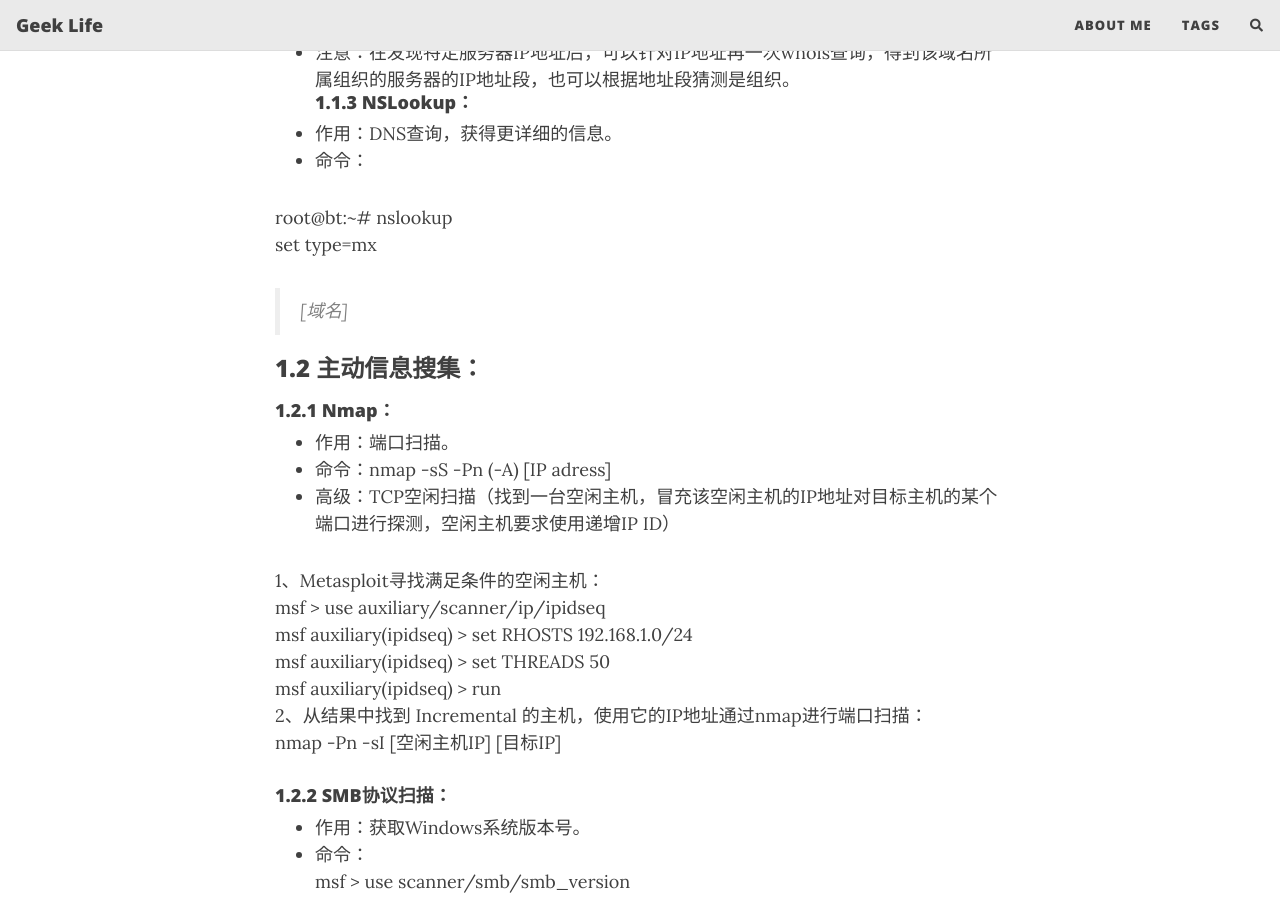
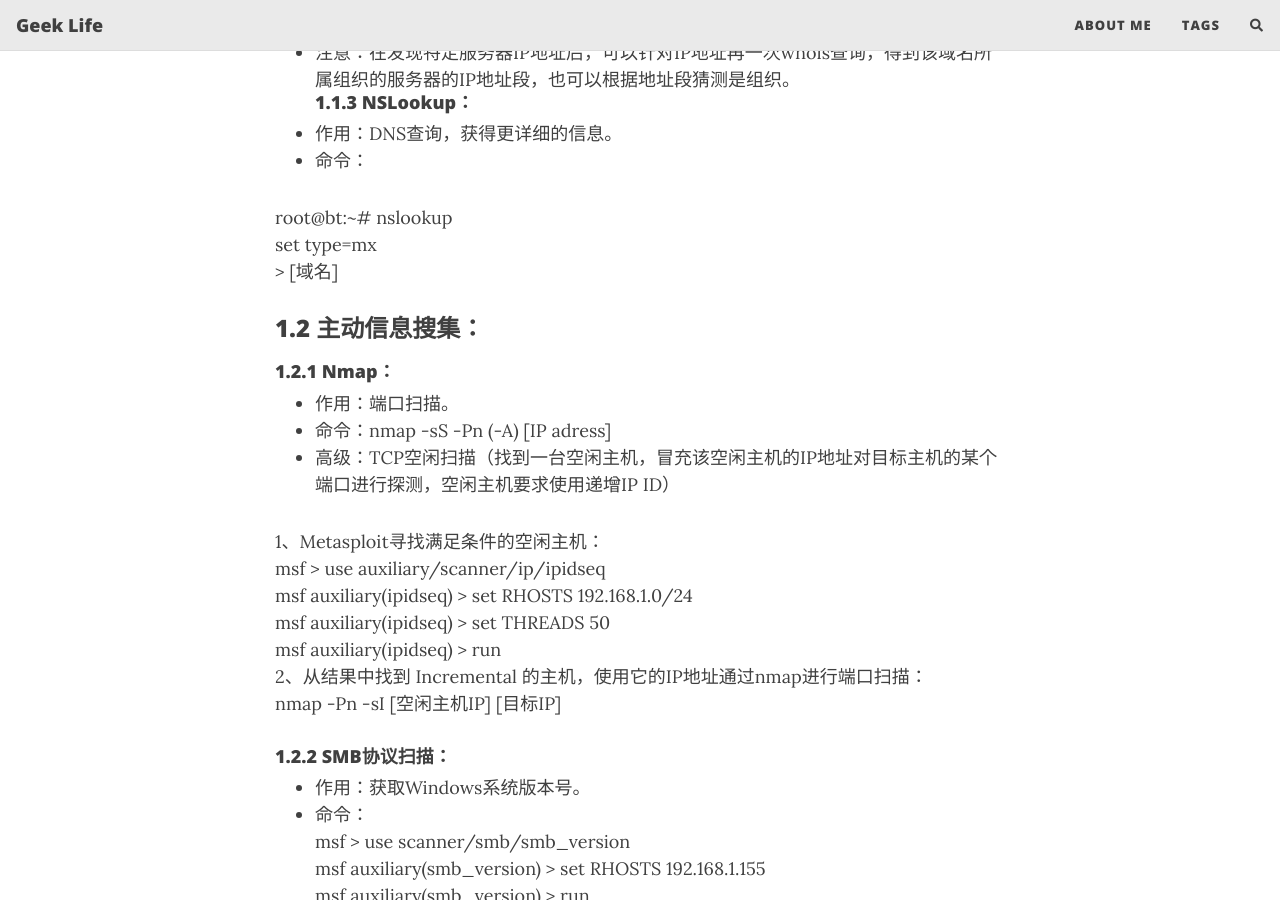
Before and after one commit to a-fickle/a-fickle.github.io, a Jekyll site: the page built from _posts/2023-07-08-Metasploit渗透测试指南(1)-信息搜集.md, in a window 1280 px wide and 900 px high, scrolled down 1076 px. Built offline with Jekyll 4.4.1, drawn with Linux system fonts in a browser that asks for light colours; nearby versions of some CDN libraries; comment, search, counter and statistics services are not loaded.

```diff
--- a/_posts/2023-07-08-Metasploit渗透测试指南(1)-信息搜集.md
+++ b/_posts/2023-07-08-Metasploit渗透测试指南(1)-信息搜集.md
@@ -28,7 +28,7 @@ cover-img: /assets/img/2023-07-08-Metasploit渗透测试指南(1)-信息搜集/c
 
 root@bt:~# nslookup
 set type=mx
-> [域名]
+\> [域名]
 
 ### 1.2 主动信息搜集：
 #### 1.2.1 Nmap：
```
